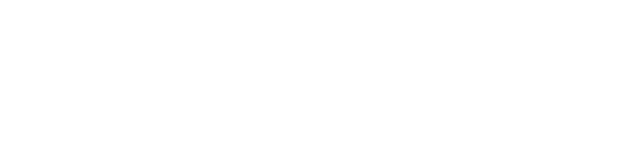
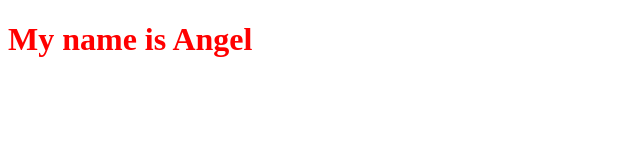
Before and after one commit to alortizOQ/Css-Practice, a plain HTML site: page index.html in a window 1280 px wide. Shown: the whole page, without its empty margins (0-640 px from the left). Drawn offline with Linux system fonts and the light colour scheme.

Commit message:
Basic stuff

```diff
--- a/index.html
+++ b/index.html
@@ -5,8 +5,11 @@
     <meta http-equiv="X-UA-Compatible" content="IE=edge">
     <meta name="viewport" content="width=device-width, initial-scale=1.0">
     <title>Document</title>
+    <link rel="stylesheet" href="./style.css">
 </head>
 <body>
-
+    <h1>
+        My name is Angel
+    </h1>
 </body>
 </html>
--- a/style.css
+++ b/style.css
@@ -0,0 +1,3 @@
+h1 {
+    color: red;
+}
```
